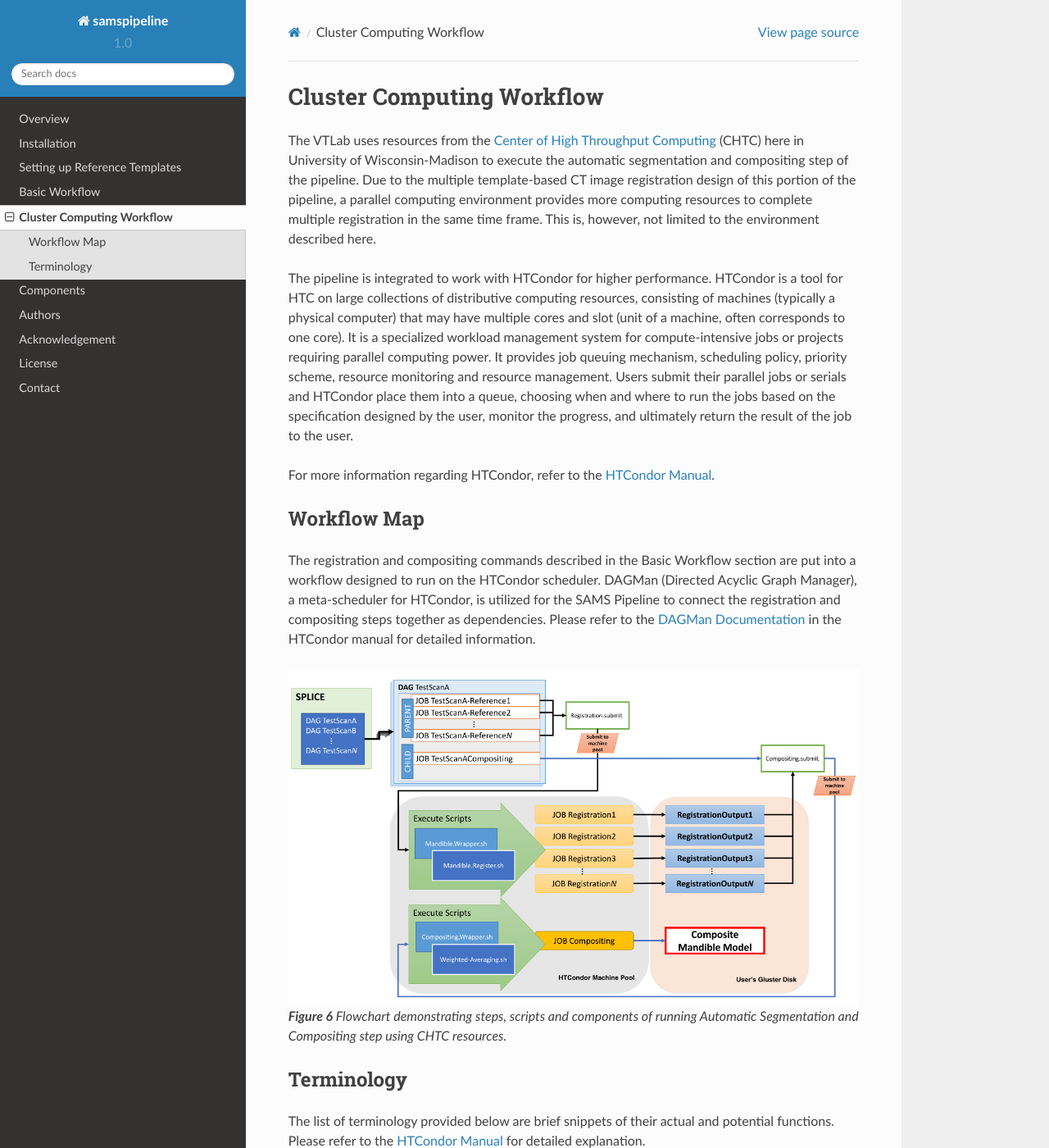
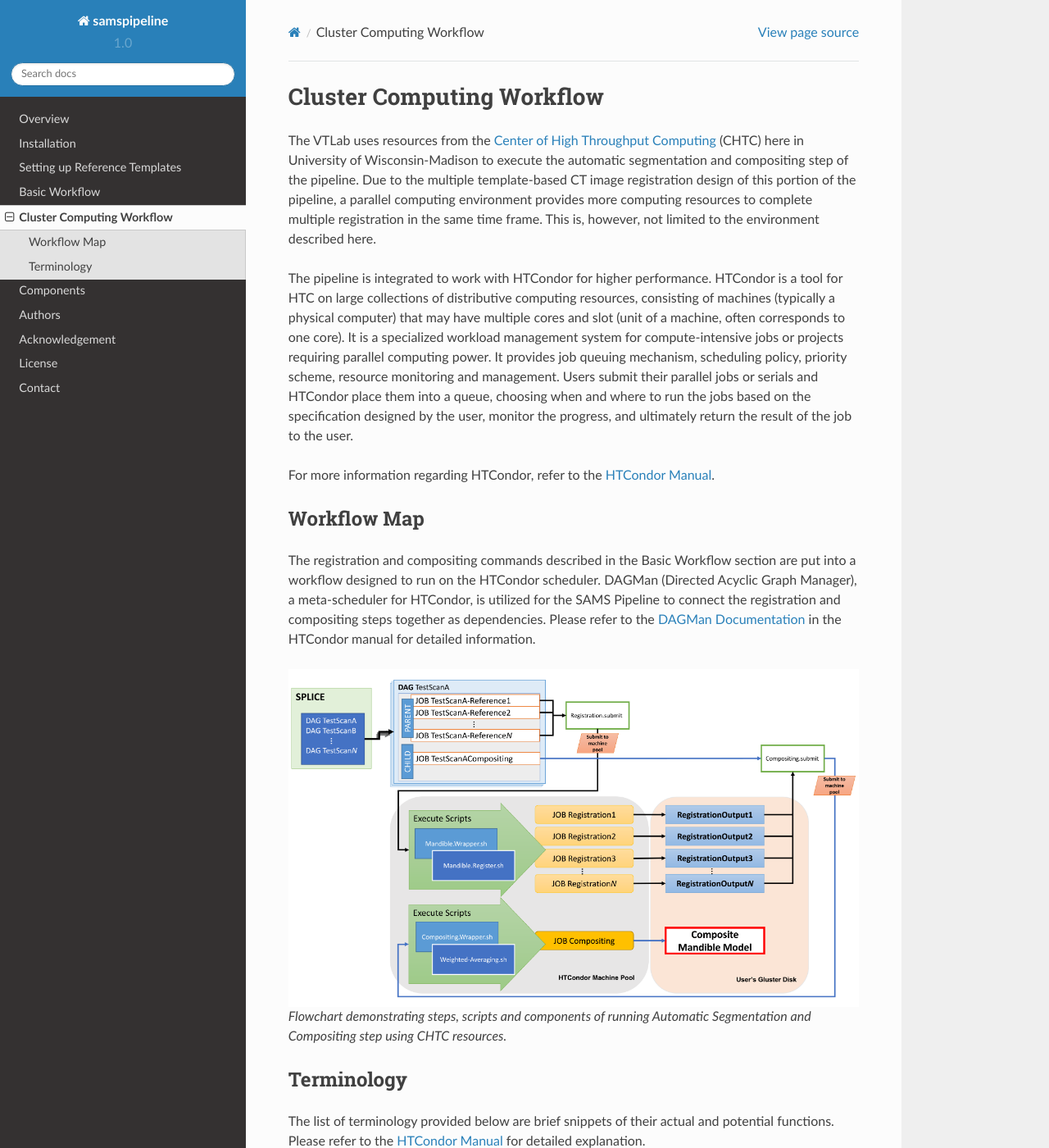
Before and after one commit to ychuang6/sams-documentation, a Sphinx documentation site: the page built from source/chtc.rst, in a window 1280 px wide and 1400 px high. Shown: the whole window at 82% size. Built offline with Sphinx 7.4.7 and the Read the Docs theme 2.0.0, drawn with Linux system fonts in a browser that asks for light colours; some of the changed text lies outside the part shown.

Commit message:
update0612

```diff
--- a/source/chtc.rst
+++ b/source/chtc.rst
@@ -3,7 +3,7 @@
 
 The VTLab uses resources from the `Center of High Throughput Computing <http://chtc.cs.wisc.edu>`_ (CHTC) here in University of Wisconsin-Madison to execute the automatic segmentation and compositing step of the pipeline. Due to the multiple template-based CT image registration design of this portion of the pipeline, a parallel computing environment provides more computing resources to complete multiple registration in the same time frame. This is, however, not limited to the environment described here.
 
-The pipeline is integrated to work with HTCondor for higher performance. HTCondor is a tool for HTC on large collections of distributive computing resources, consisting of machines (typically a physical computer) that may have multiple cores and slot (unit of a machine, often corresponds to one core). It is a specialized workload management system for compute-intensive jobs or projects requiring parallel computing power. It provides job queuing mechanism, scheduling policy, priority scheme, resource monitoring and resource management. Users submit their parallel jobs or serials and HTCondor place them into a queue, choosing when and where to run the jobs based on the specification designed by the user, monitor the progress, and ultimately return the result of the job to the user.
+The pipeline is integrated to work with HTCondor for higher performance. HTCondor is a tool for HTC on large collections of distributive computing resources, consisting of machines (typically a physical computer) that may have multiple cores and slot (unit of a machine, often corresponds to one core). It is a specialized workload management system for compute-intensive jobs or projects requiring parallel computing power. It provides job queuing mechanism, scheduling policy, priority scheme, resource monitoring and management. Users submit their parallel jobs or serials and HTCondor place them into a queue, choosing when and where to run the jobs based on the specification designed by the user, monitor the progress, and ultimately return the result of the job to the user.
 
 For more information regarding HTCondor, refer to the `HTCondor Manual <https://research.cs.wisc.edu/htcondor/manual>`_.
 
@@ -13,7 +13,7 @@
 
 .. figure:: images/SAMSCHTC-Flowchart.png
 
-	**Figure 6** Flowchart demonstrating steps, scripts and components of running Automatic Segmentation and Compositing step using CHTC resources.
+	Flowchart demonstrating steps, scripts and components of running Automatic Segmentation and Compositing step using CHTC resources.
 
 
 
@@ -28,7 +28,7 @@
 
 
 **PARENT ... CHILD**
-The *PARENT* and *CHILD* keywords specify the dependencies within the DAG. A parent node must be completed succssfully before any of the children node may be started. We use this to ensure that only when all specified registration jobs are completed, the compositing job can start.::
+The *PARENT* and *CHILD* keywords specify the dependencies within the DAG. A parent node must be completed succssfully before any of the children node may be started. We use this to ensure that only when all specified registration jobs are completed, the compositing job can start. ::
 
    PARENT ParentJobName... CHILD ChildJobName...
 
@@ -48,7 +48,7 @@
 
 
 **SPLICE**
-A splice is an instance of a subgraph which specified in a separate DAG file. This creates a named instance of a DAG as specified in another file as an entity which may have PARENT and CHILD dependencies.::
+A splice is an instance of a subgraph which specified in a separate DAG file. This creates a named instance of a DAG as specified in another file as an entity which may have PARENT and CHILD dependencies. ::
 
    SPLICE SpliceName DAGFileName [DIR directory]
 
--- a/source/index.rst
+++ b/source/index.rst
@@ -9,7 +9,7 @@
 SAMS Pipeline: Introduction
 ===========================
 
-This semi-automatic mandible segmentation (SAMS) pipeline was developed by the `Vocal Tract Development Lab <http://www.waisman.wisc.edu/vocal/>`_ for the purpose of generating 3D mandible/jaw objects from head and neck multi-detector Computed Tomography(MDCT) images. The purpose of this pipeline is to accelerate the process of consistently segmenting large number of 3D mandibles needed for analysis to quantify morpholoic changes of the mandible across the first two decades of life. This pipeline is semi-automatic with the initial(pre-processing) and final(post-processing) steps requiring manual interventions.
+This semi-automatic mandible segmentation (SAMS) pipeline was developed by the `Vocal Tract Development Lab <http://www.waisman.wisc.edu/vocal/>`_ for the purpose of generating 3D mandible/jaw objects from head and neck multi-detector Computed Tomography (MDCT) images. The purpose of this pipeline is to accelerate the process of consistently segmenting large number of 3D mandibles needed for analysis to quantify morphological changes of the mandible across the first two decades of life. This pipeline is semi-automatic with the initial (pre-processing) and final (post-processing) steps requiring manual interventions.
 
 This document will provides a background and walkthrough of the pipeline.
 
--- a/source/overview.rst
+++ b/source/overview.rst
@@ -9,7 +9,7 @@
 
 This pipeline is developed with mainly open-source software aside from `Analyze 12.0 <http://analyzedirect.com>`_ (AnalyzeDirect, Overland Park, KS). The VTLab uses Analyze 12.0 (AnalyzeDirect, Overland Park, KS) for image preparation, editing and threshold determination. It can however be replaced with alternative software listed under the Installation section of this documentation.
 
-FSL (FMRIB Software Library) and Advance Normalization Tools (ANTs) are used for thresholding, trimming, and image registration. ITK-SNAP's Convert3D(C3D) tool is used to convert output into binary form. AFNI (Analysis of Functional NeuroImages) is used for post-processing padding and file conversion as needed. MATLAB is used for inspection of the segmented mandibles. See Installation page for links, alternatives and other information.
+FSL (FMRIB Software Library) and Advance Normalization Tools (ANTs) are used for thresholding, trimming, and image registration. ITK-SNAP's Convert3D (C3D) tool is used to convert output into binary form. AFNI (Analysis of Functional NeuroImages) is used for post-processing padding and file conversion as needed. MATLAB is used for inspection of the segmented mandibles. See Installation page for links, alternatives and other information.
 
 This pipeline consists of three major steps: 1) Pre-processing, 2) Automatic Segmentation and Compositing, and 3) Post-processing. The pipeline is semi-automated where step 1 and step 3 are processed manually.
 
@@ -24,4 +24,4 @@
 
 .. figure:: images/samsflowchartmain.jpg
 
-	**Figure 1**: Flowchart of the SAMS Pipeline
+	Flowchart of the SAMS Pipeline
```
Also changed, not shown: source/pipeline.rst (+8 -8 lines), 14 other files.
